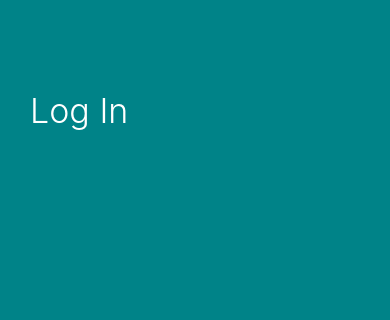
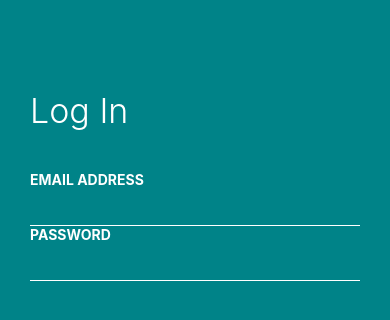
Before and after one commit to tjohnson1106/Flat-UI-Example, a React Native app: screen / in a window 390 px wide. Shown: the top 320 px of the page. Built offline with nearby package versions, Linux system fonts and the light colour scheme.

Commit message:
created email and password fields and attributes in login component

```diff
--- a/src/components/form/InputField.js
+++ b/src/components/form/InputField.js
@@ -12,19 +12,55 @@ import colors from "../../styles/colors";
 
 class InputField extends Component {
   render() {
+    const {
+      labelText,
+      labelTextSize,
+      labelColor,
+      textColor,
+      borderBottomColor
+    } = this.props;
+    const fontSize = labelTextSize || 14;
+    const color = labelColor || colors.white;
+    const inputColor = textColor || colors.white;
+    const borderBottom = borderBottomColor || "transparent";
     return (
       <View style={styles.root}>
-        <Text>{labelText}</Text>
+        <Text style={[{ color, fontSize }, styles.label]}>
+          {labelText}
+        </Text>
+        <TextInput
+          autoCorrect={false}
+          style={[
+            { color: inputColor, borderBottomColor: borderBottom },
+            styles._inputField
+          ]}
+        />
       </View>
     );
   }
 }
 
-InputField.propTypes = {};
+InputField.propTypes = {
+  labelText: PropTypes.string.isRequired,
+  labelTextSize: PropTypes.number,
+  labelColor: PropTypes.string,
+  textColor: PropTypes.string,
+  borderBottomColor: PropTypes.string,
+  inputType: PropTypes.string.isRequired
+};
 
 const styles = StyleSheet.create({
   root: {
     display: "flex"
+  },
+  label: {
+    fontWeight: "700",
+    marginBottom: 10
+  },
+  _inputField: {
+    borderBottomWidth: 1,
+    paddingTop: 5,
+    paddingBottom: 5
   }
 });
 
--- a/src/screens/Login.js
+++ b/src/screens/Login.js
@@ -10,6 +10,7 @@ import {
 } from "react-native";
 
 import colors from "../styles/colors";
+import InputField from "../components/form/InputField";
 
 class Login extends Component {
   render() {
@@ -18,6 +19,21 @@ class Login extends Component {
         <View style={styles.scrollWrapper}>
           <ScrollView style={styles.scroll}>
             <Text style={styles.loginHeader}>Log In</Text>
+
+            <InputField
+              labelText="EMAIL ADDRESS"
+              labelTextSize={14}
+              labelColor={colors.white}
+              textColor={colors.white}
+              borderBottomColor={colors.white}
+            />
+            <InputField
+              labelText="PASSWORD"
+              labelTextSize={14}
+              labelColor={colors.white}
+              textColor={colors.white}
+              borderBottomColor={colors.white}
+            />
           </ScrollView>
         </View>
       </KeyboardAvoidingView>
```
